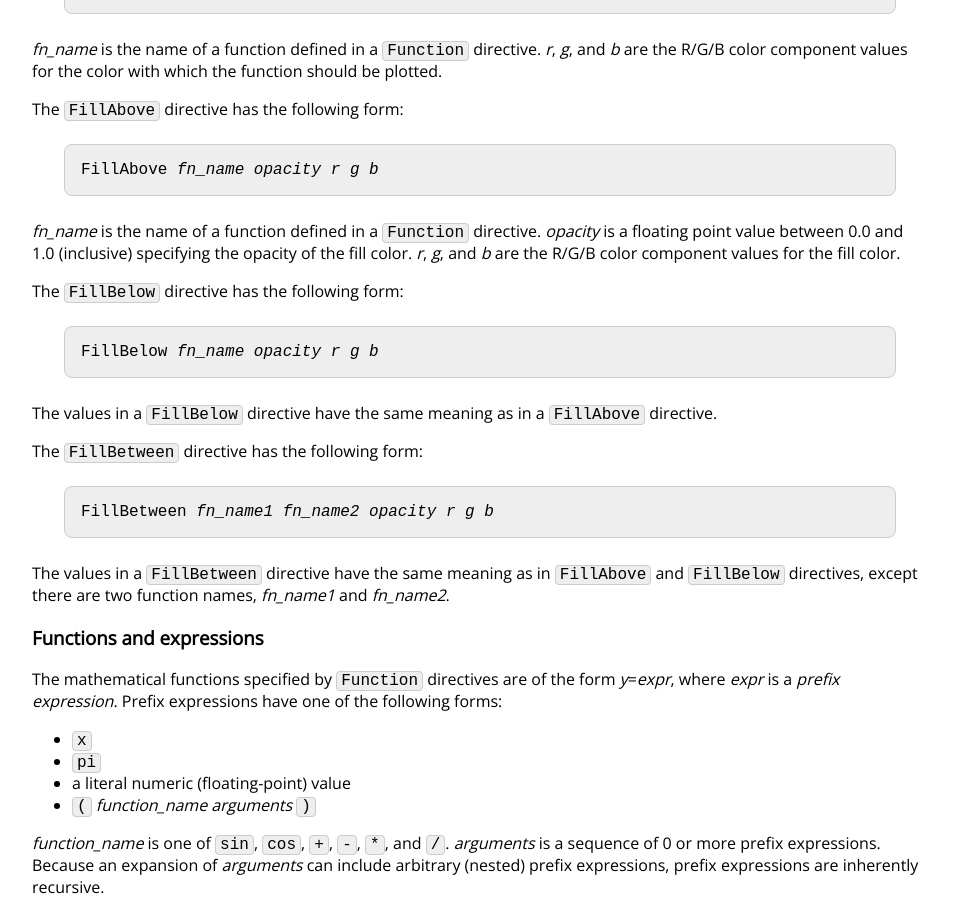
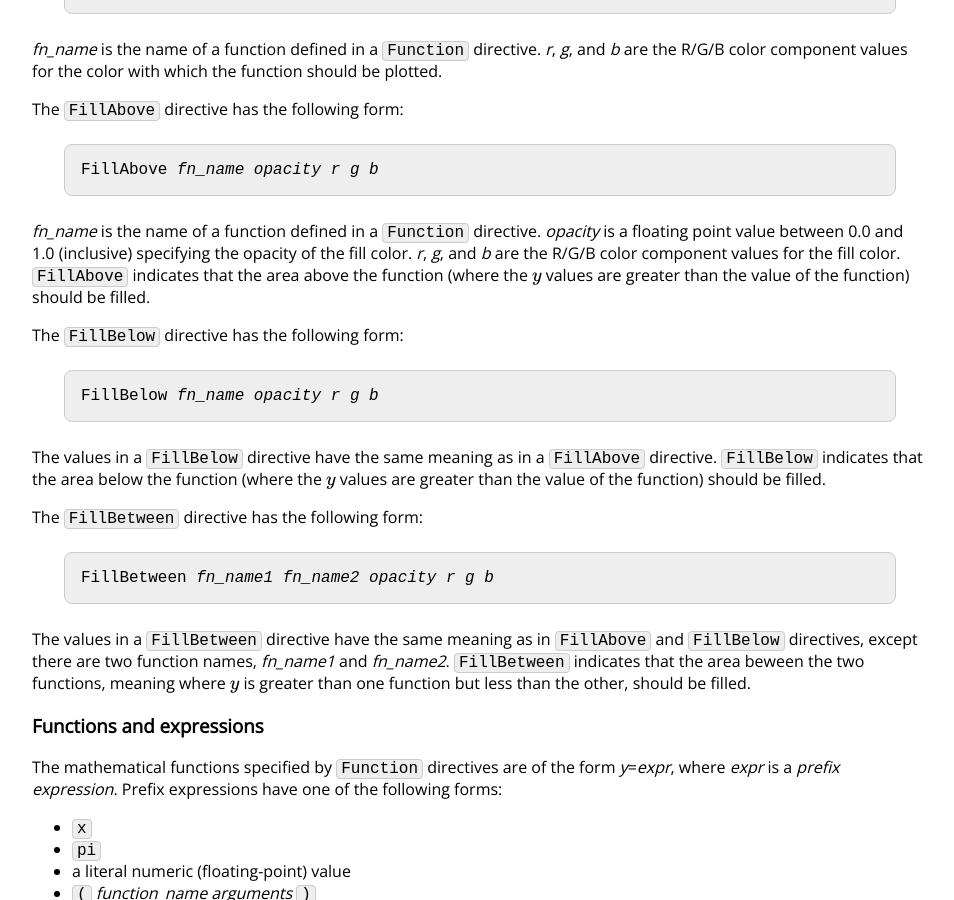
Before and after one commit to jhu-ip/cs220-summer22, a Jekyll site: the page built from assign/final.md, in a window 1280 px wide and 900 px high, scrolled down 3756 px. Shown: the whole window, without its empty margins (160-1114 px from the left). Built offline with Jekyll 4.4.1, drawn with Linux system fonts in a browser that asks for light colours; some web fonts are replaced; formulas are drawn with MathJax 3.

Commit message:
link to final proj, describe meaning of fill directives

```diff
--- a/assign/final.md
+++ b/assign/final.md
@@ -200,6 +200,8 @@ FillAbove <i>fn_name</i> <i>opacity</i> <i>r</i> <i>g</i> <i>b</i>
 *opacity* is a floating point value between 0.0 and 1.0 (inclusive)
 specifying the opacity of the fill color.
 *r*, *g*, and *b* are the R/G/B color component values for the fill color.
+`FillAbove` indicates that the area above the function (where the $$y$$ values
+are greater than the value of the function) should be filled.
 
 The `FillBelow` directive has the following form:
 
@@ -208,7 +210,9 @@ FillBelow <i>fn_name</i> <i>opacity</i> <i>r</i> <i>g</i> <i>b</i>
 </pre></div>
 
 The values in a `FillBelow` directive have the same meaning as in a
-`FillAbove` directive.
+`FillAbove` directive.  `FillBelow` indicates that the area below the
+function (where the $$y$$ values are greater than the value of the function)
+should be filled.
 
 The `FillBetween` directive has the following form:
 
@@ -218,7 +222,9 @@ FillBetween <i>fn_name1</i> <i>fn_name2</i> <i>opacity</i> <i>r</i> <i>g</i> <i>
 
 The values in a `FillBetween` directive have the same meaning as in
 `FillAbove` and `FillBelow` directives, except there are two function names,
-*fn\_name1* and *fn\_name2*.
+*fn\_name1* and *fn\_name2*.  `FillBetween` indicates that the area
+beween the two functions, meaning where $$y$$ is greater than one function
+but less than the other, should be filled.
 
 ### Functions and expressions
 
```
Also changed, not shown: assignments.md (+1 -0 lines), index.md (+2 -0 lines), schedule.md (+1 -1 lines).
